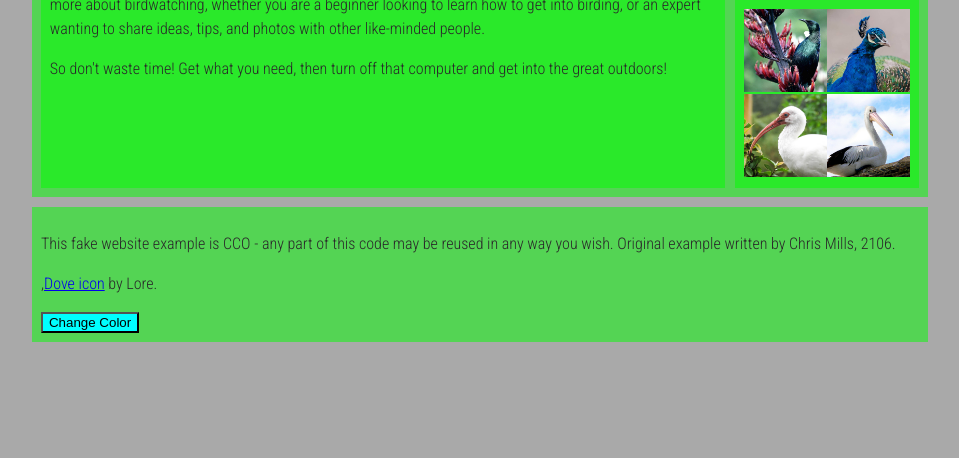
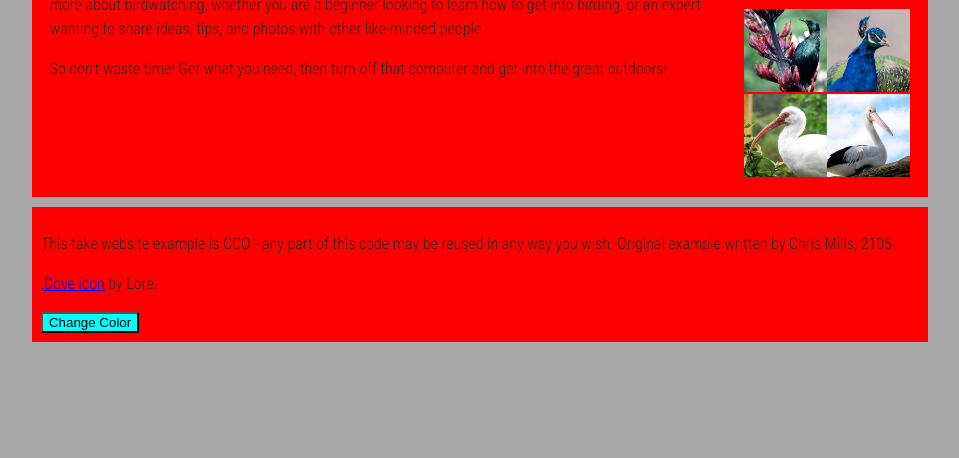
Before and after one commit to Mjtoffey/birdwatching, a plain HTML site: page index.html in a window 1280 px wide. Shown: the part 342-800 px from the top of the page, without its empty margins (160-1119 px from the left). Drawn offline with Linux system fonts and the light colour scheme.

Commit message:
made changes to style sheet

```diff
--- a/stylesheet.css
+++ b/stylesheet.css
@@ -1,102 +1,79 @@
-/* || General setup */
-
 html, body {
   margin: 0;
   padding: 0;
 }
-
 html {
   font-size: 10px;
   background-color: #a9a9a9;
 }
-
-  body {
+body{
   width: 70%;
   min-width: 800px;
   margin: 0 auto;
 }
-
-  /* || typography */
-
 h1, h2, h3 {
   font-family: 'Cinzel Decorative', cursive;
   color: #2a2a2a;
 }
-
 p, input, li {
   font-family: 'Roboto Condensed', sans-serif;
   color: #2a2a2a;
 }
-
 h1 {
   font-size: 4rem;
   text-align: center;
   text-shadow: 2px 2px 10px black;
 }
-
 h2 {
   font-size: 3rem;
   text-align: center;
 }
-
 h3 {
   font-size: 2.2rem;
 }
-
 p, li {
   font-size: 1.6rem;
   line-height: 1.5;
 }
-
-  /* || header layout */
-
 header {
   margin-bottom: 10px;
   display: flex;
   flex-flow: row wrap;
 }
-
 body > * {
   background-color: red;
   padding: 1%;
 }
-
 main, header, nav, article, aside, footer, section {
-    background-color: rgba(0,255,0,0.5);
+  background-color: rbga(0,255,0,0.5);
   padding: 1%;
 }
-
 h1 {
   flex: 5;
   text-transform: uppercase;
 }
-
 header img {
   display: block;
   height: 60px;
   padding-top: 20.15px;
 }
-
 nav {
   height: 50px;
   flex: 100%;
   display: flex;
 }
-
 nav ul {
   padding: 0;
   list-style-type: none;
   flex: 2;
   display: flex;
 }
-
 nav li {
   display: inline;
   text-align: center;
   flex: 1;
 }
-
-  nav a, nav span {
+nav a,  nav span {
   display: inline-block;
   font-size: 2rem;
   height: 3rem;
@@ -104,39 +81,29 @@ html, body {
   text-transform: uppercase;
   text-decoration: none;
   color: black;
-
 }
-
-  /* || main layout */
-
 main {
   display: flex;
 }
-
 article, section {
   flex: 4;
 }
-
 aside {
 flex: 1;
 margin-left: 10px;
 padding: 1%;
 }
-
 aside a {
   display: block;
   float: left;
   width: 50%;
 }
-
 aside img {
   max-width: 100%;
 }
-
 footer {
   margin-top: 10px;
 }
-
 button {
   background-color: aqua;
 }
```
Lines whose indentation alone changed are shown as unchanged.
